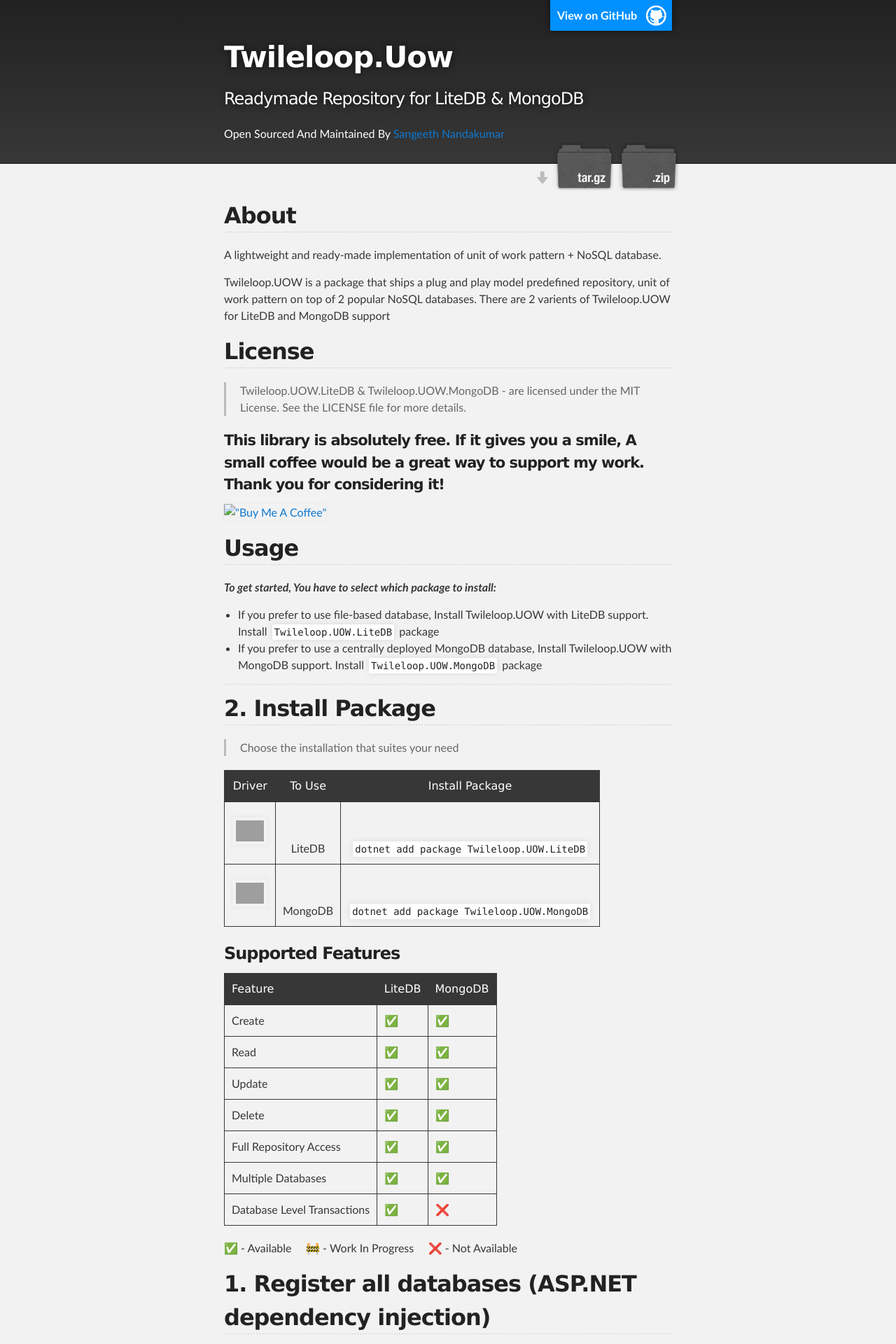
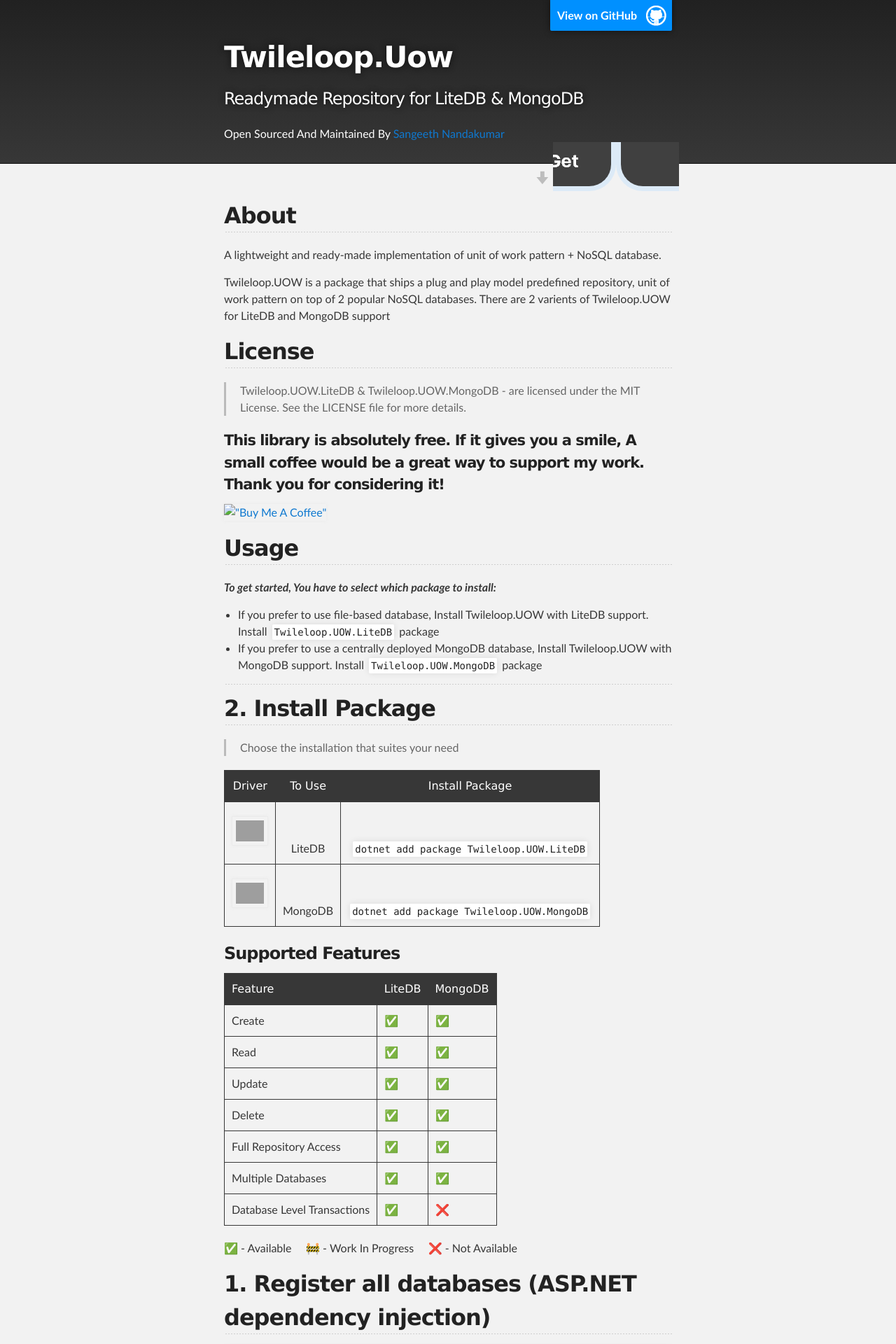
Before and after one commit to sangeethnandakumar/Twileloop.UOW, a Jekyll site: the page built from doc/index.md, in a window 1280 px wide. Shown: the top 1920 px of the page at 70% size. Built offline with Jekyll 4.4.1, drawn with Linux system fonts in a browser that asks for light colours; our own code applies the rules of GitHub Pages for plain Markdown files; grey boxes are pictures that could not be loaded.

Commit message:
Update jekyll-theme-slate.scss

```diff
--- a/doc/_sass/jekyll-theme-slate.scss
+++ b/doc/_sass/jekyll-theme-slate.scss
@@ -341,7 +341,7 @@ Full-Width Styles
   height:70px;
   text-indent: -5000px;
   overflow: hidden;
-  background: url(../images/sprite_download.png) no-repeat bottom left;
+  background: url(../images/sprite_download2.png) no-repeat bottom left;
 }
 
 .tar_download_link {
@@ -351,16 +351,16 @@ Full-Width Styles
   height:70px;
   text-indent: -5000px;
   overflow: hidden;
-  background: url(../images/sprite_download.png) no-repeat bottom right;
+  background: url(../images/sprite_download2.png) no-repeat bottom right;
   margin-left: 10px;
 }
 
 .zip_download_link:hover {
-  background: url(../images/sprite_download.png) no-repeat top left;
+  background: url(../images/sprite_download2.png) no-repeat top left;
 }
 
 .tar_download_link:hover {
-  background: url(../images/sprite_download.png) no-repeat top right;
+  background: url(../images/sprite_download2.png) no-repeat top right;
 }
 
 #main_content_wrap {
```
